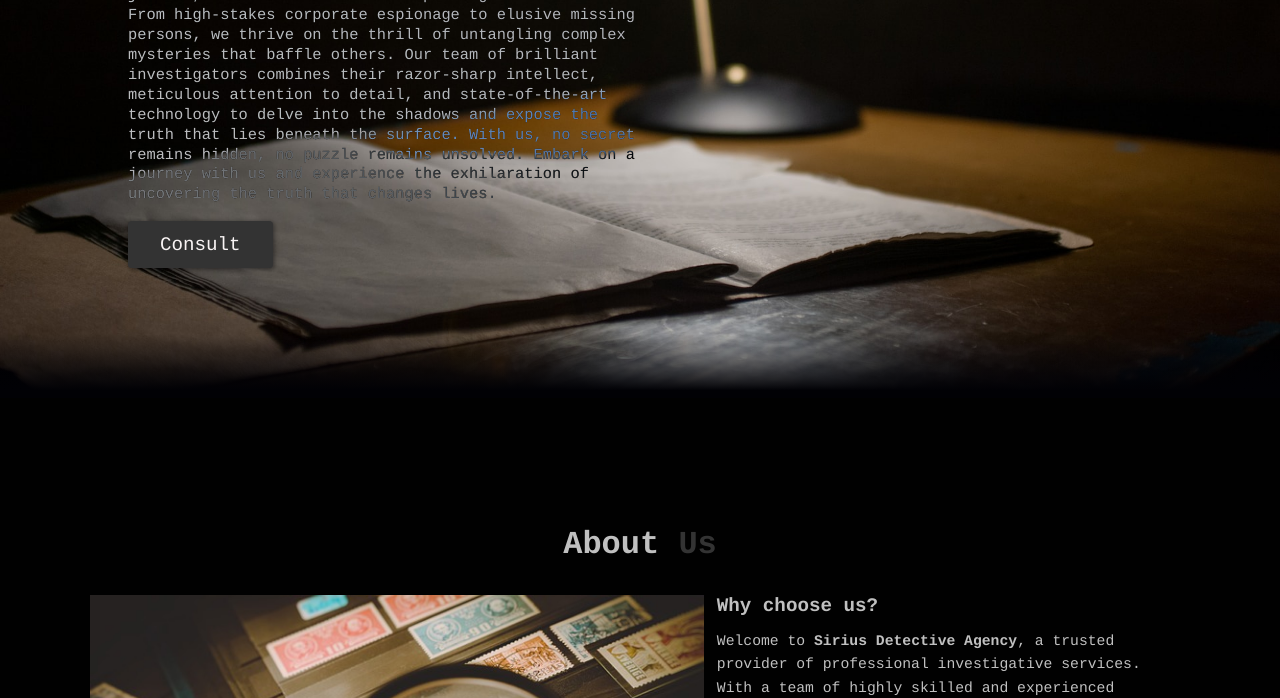
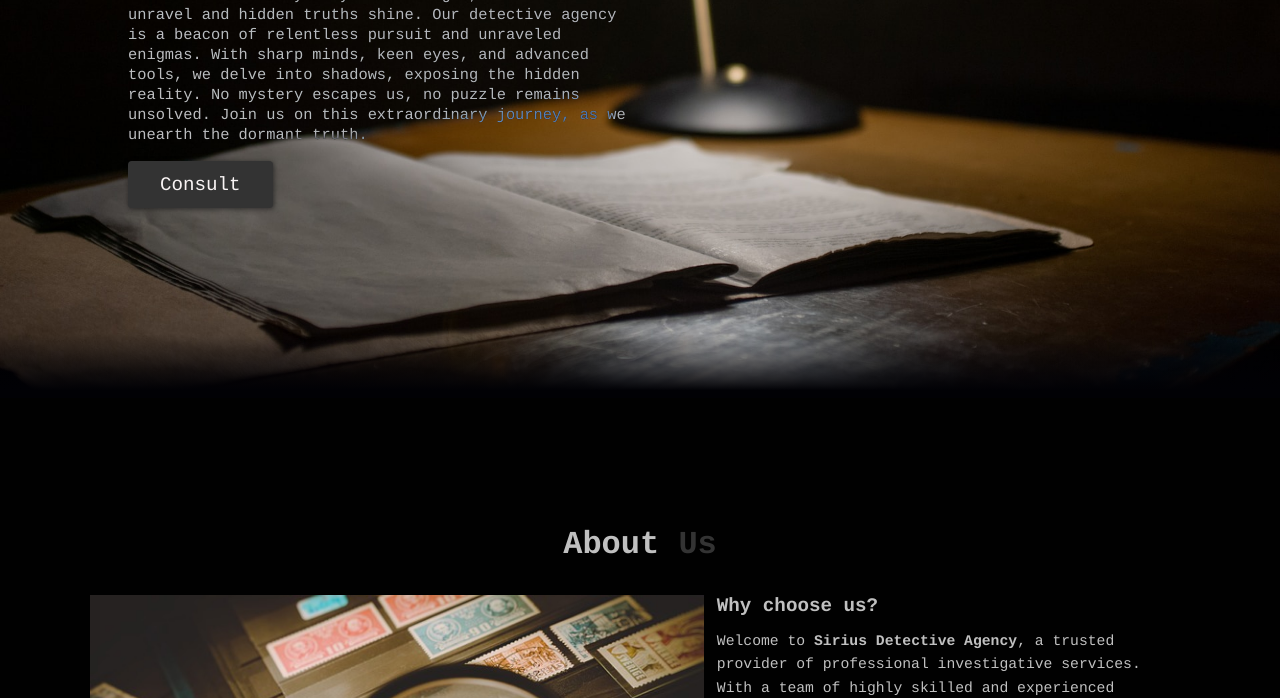
Before and after one commit to Ocpcgo/Detective-Agency-Webpage-project, a plain HTML site: page index.html in a window 1280 px wide. Shown: the part 402-1100 px from the top of the page. Drawn offline with nearby package versions, Linux system fonts and the light colour scheme.

Commit message:
Adjustment

```diff
--- a/index.html
+++ b/index.html
@@ -41,12 +41,11 @@
     <section class="hero" id="home">
         <main class="content">
             <h1>Your Partner in Solving <span>Mysteries</span></h1>
-            <p>Step into a world of enigmatic puzzles and hidden secrets with our extraordinary detective agency.
-                We are the relentless seekers of truth, the guardians of justice, and the masters of deciphering the unsolvable.
-                From high-stakes corporate espionage to elusive missing persons, we thrive on the thrill of untangling complex mysteries that baffle others.
-                Our team of brilliant investigators combines their razor-sharp intellect, meticulous attention to detail, and state-of-the-art technology to delve into the shadows and expose the truth that lies beneath the surface.
-                With us, no secret remains hidden, no puzzle remains unsolved.
-                Embark on a journey with us and experience the exhilaration of uncovering the truth that changes lives.</p>
+            <p>Enter a world of mystery and intrigue, where secrets unravel and hidden truths shine.
+                Our detective agency is a beacon of relentless pursuit and unraveled enigmas.
+                With sharp minds, keen eyes, and advanced tools, we delve into shadows, exposing the hidden reality.
+                No mystery escapes us, no puzzle remains unsolved.
+                Join us on this extraordinary journey, as we unearth the dormant truth.</p>
             <a href="#contact" class="cta">Consult</a>
         </main>
     </section>
```
